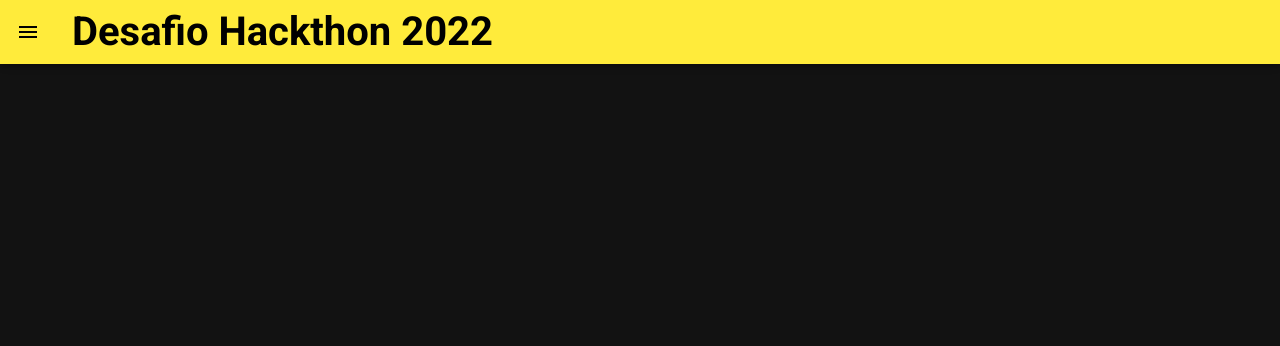
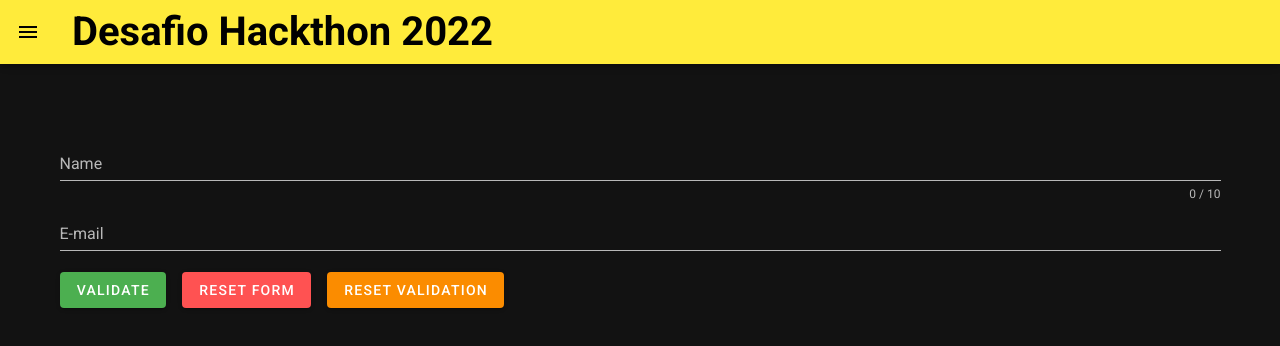
Before and after one commit to Loordbz/projeto-hackthon, a Vue app: page /#/login in a window 1280 px wide. Shown: the top 346 px of the page. Built offline with nearby package versions, Linux system fonts and the light colour scheme.

Commit message:
Adicionar pagina de login com um template basico e rota cadastrada

```diff
--- a/src/router/index.js
+++ b/src/router/index.js
@@ -1,6 +1,7 @@
 import Vue from 'vue'
 import VueRouter from 'vue-router'
 import Inicio from '../views/Inicio.vue'
+import TelaLogin from '../views/TelaLogin.vue'
 
 Vue.use(VueRouter)
 
@@ -9,6 +10,11 @@
     path: '/',
     name: 'Início',
     component: Inicio
+  },
+  {
+    path: '/login',
+    name: 'TelaLogin',
+    component: TelaLogin
   }
 ]
 
--- /dev/null
+++ b/src/views/TelaLogin.vue
@@ -0,0 +1,90 @@
+<template>
+<v-container class="mx-auto my-14">
+    <v-form
+        ref="form"
+        v-model="valid"
+        lazy-validation
+        >
+        <v-text-field
+            v-model="name"
+            :counter="10"
+            :rules="nameRules"
+            label="Name"
+            required
+        ></v-text-field>
+
+        <v-text-field
+            v-model="email"
+            :rules="emailRules"
+            label="E-mail"
+            required
+        ></v-text-field>
+
+        <v-btn
+            :disabled="!valid"
+            color="success"
+            class="mr-4"
+            @click="validate"
+        >
+            Validate
+        </v-btn>
+
+        <v-btn
+            color="error"
+            class="mr-4"
+            @click="reset"
+        >
+            Reset Form
+        </v-btn>
+
+        <v-btn
+            color="warning"
+            @click="resetValidation"
+        >
+            Reset Validation
+        </v-btn>
+    </v-form>
+</v-container>
+</template>
+
+<script>
+  export default {
+    data: () => ({
+      valid: true,
+      name: '',
+      nameRules: [
+        v => !!v || 'Name is required',
+        v => (v && v.length <= 10) || 'Name must be less than 10 characters',
+      ],
+      email: '',
+      emailRules: [
+        v => !!v || 'E-mail is required',
+        v => /.+@.+\..+/.test(v) || 'E-mail must be valid',
+      ],
+      select: null,
+      items: [
+        'Item 1',
+        'Item 2',
+        'Item 3',
+        'Item 4',
+      ],
+      checkbox: false,
+    }),
+
+    methods: {
+      validate () {
+        this.$refs.form.validate()
+      },
+      reset () {
+        this.$refs.form.reset()
+      },
+      resetValidation () {
+        this.$refs.form.resetValidation()
+      },
+    },
+  }
+</script>
+
+<style scoped>
+
+</style>
```
Also changed, not shown: 1 other file (tests, documents, lock files or other folders).
